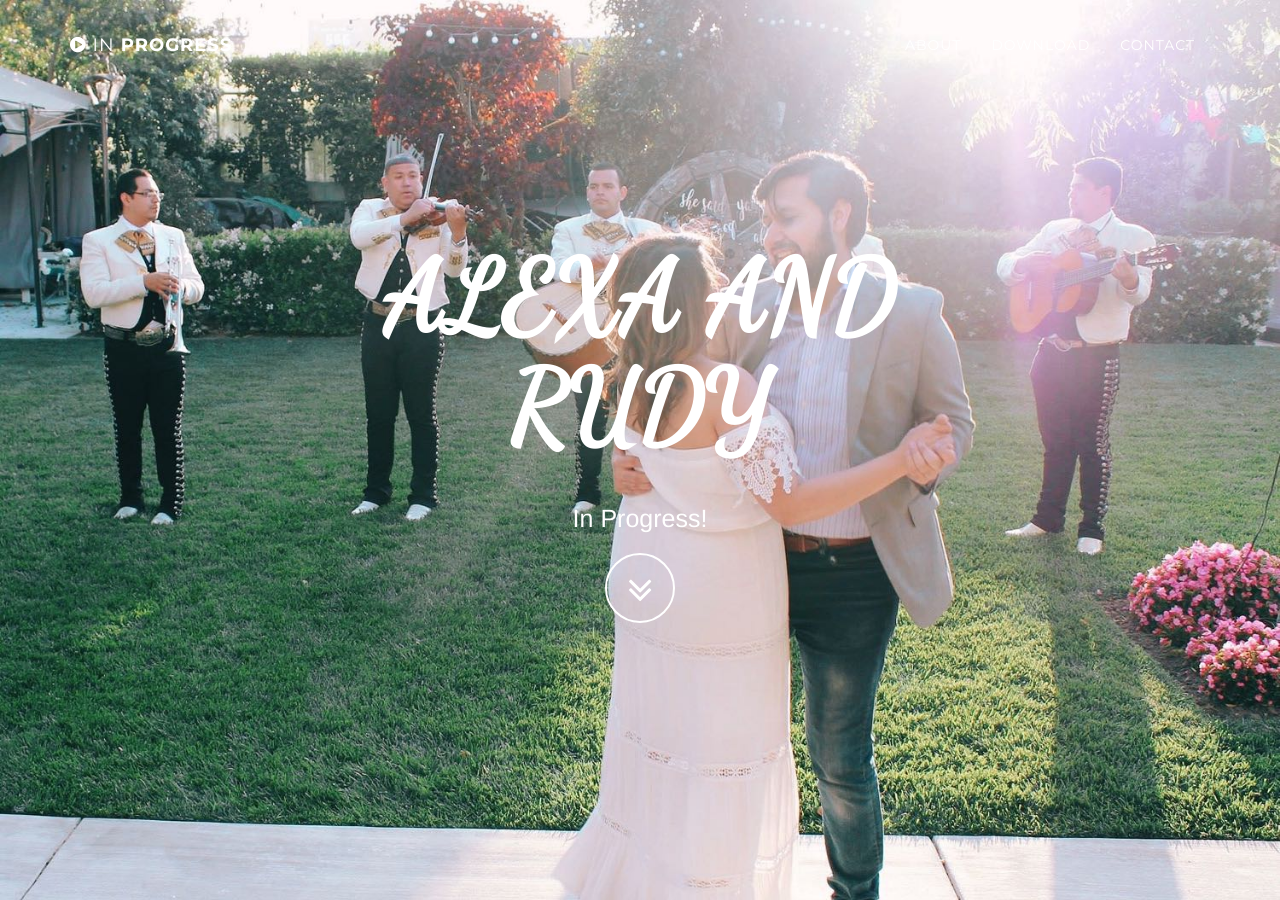
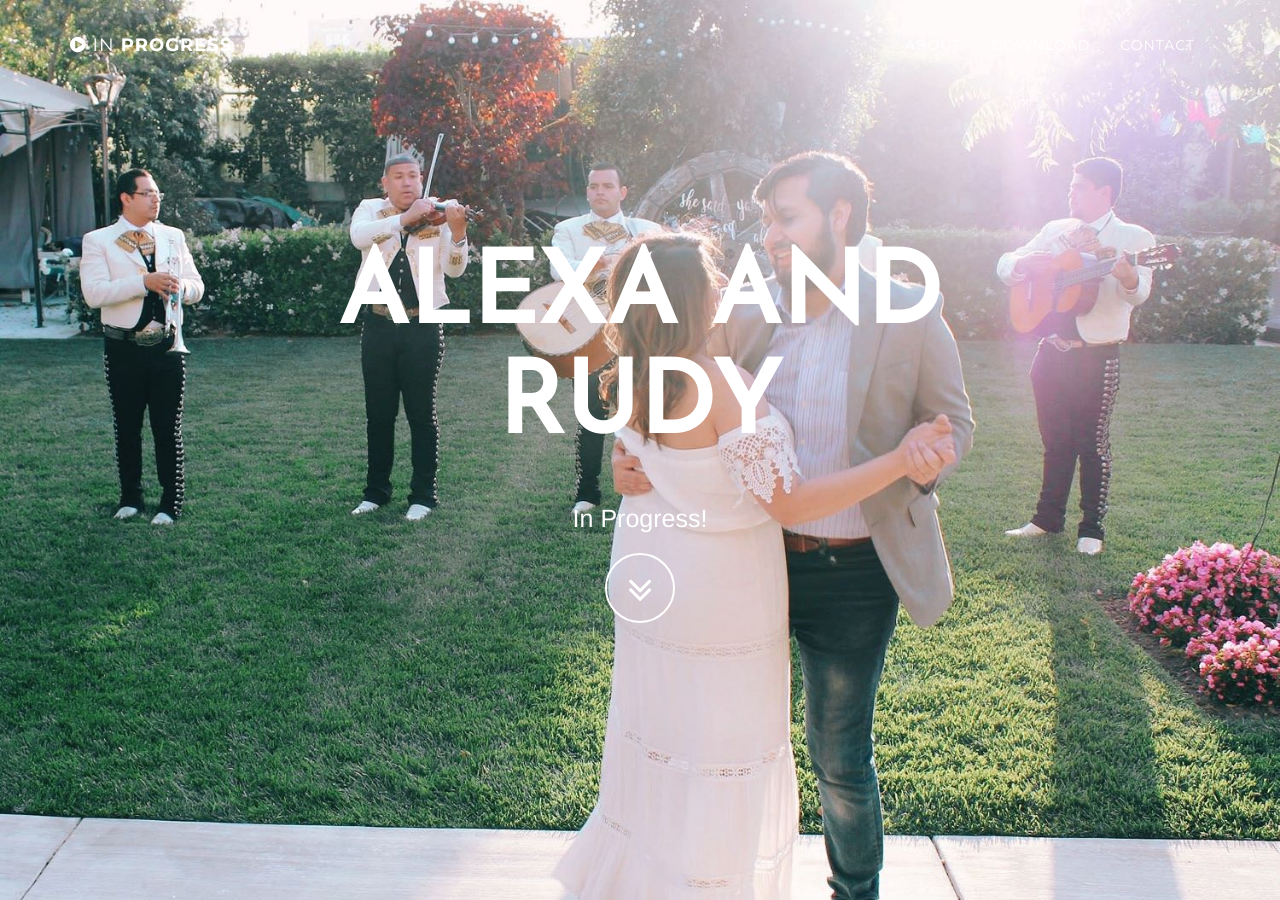
Before and after one commit to gutzrodolfo/arwedding.love, a Jekyll site: the page built from index.html, in a window 1280 px wide and 900 px high. Built offline with Jekyll 4.4.1, drawn with Linux system fonts in a browser that asks for light colours.

Commit message:
Updated main font

```diff
--- a/_includes/css/grayscale.css
+++ b/_includes/css/grayscale.css
@@ -25,7 +25,7 @@
 h6 {
     margin: 0 0 35px;
     text-transform: uppercase;
-    font-family: 'Dancing Script', cursive;
+    font-family: 'Josefin Sans', sans-serif;
     font-weight: 700;
     letter-spacing: 1px;
 }
--- a/_includes/head.html
+++ b/_includes/head.html
@@ -13,7 +13,7 @@
     <link rel="stylesheet" href="{{ "/css/font-awesome/css/font-awesome.min.css" | prepend: site.baseurl }}">
     <link href="//fonts.googleapis.com/css?family=Lora:400,700,400italic,700italic" rel="stylesheet" type="text/css">
     <link href="//fonts.googleapis.com/css?family=Montserrat:400,700" rel="stylesheet" type="text/css">
-    <link href="https://fonts.googleapis.com/css?family=Dancing+Script" rel="stylesheet">
+    <link href="https://fonts.googleapis.com/css?family=Josefin+Sans" rel="stylesheet">
 
     <!-- HTML5 Shim and Respond.js IE8 support of HTML5 elements and media queries -->
     <!-- WARNING: Respond.js doesn't work if you view the page via file:// -->
```
